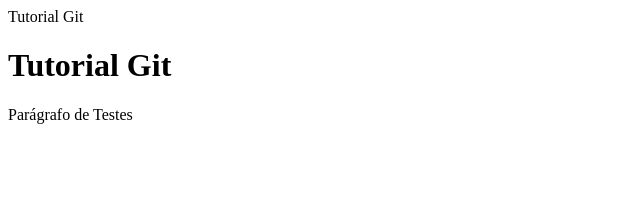
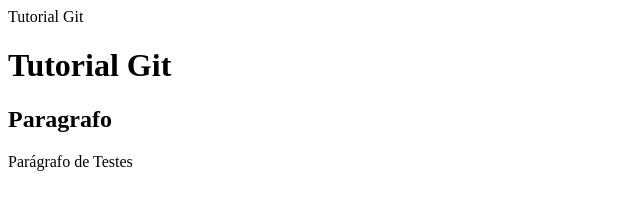
Before and after one commit to Bibiana86/Bibis, a plain HTML site: page index.html in a window 1280 px wide. Shown: the whole page, without its empty margins (0-640 px from the left). Drawn offline with Linux system fonts and the light colour scheme.

Commit message:
novo H2 - heading2

```diff
--- a/index.html
+++ b/index.html
@@ -6,6 +6,7 @@
 <body>
 
         <h1>Tutorial Git</h1>
+        <h2>Paragrafo</h2>
         <p>Parágrafo de Testes</p>
 </body>
 
```
